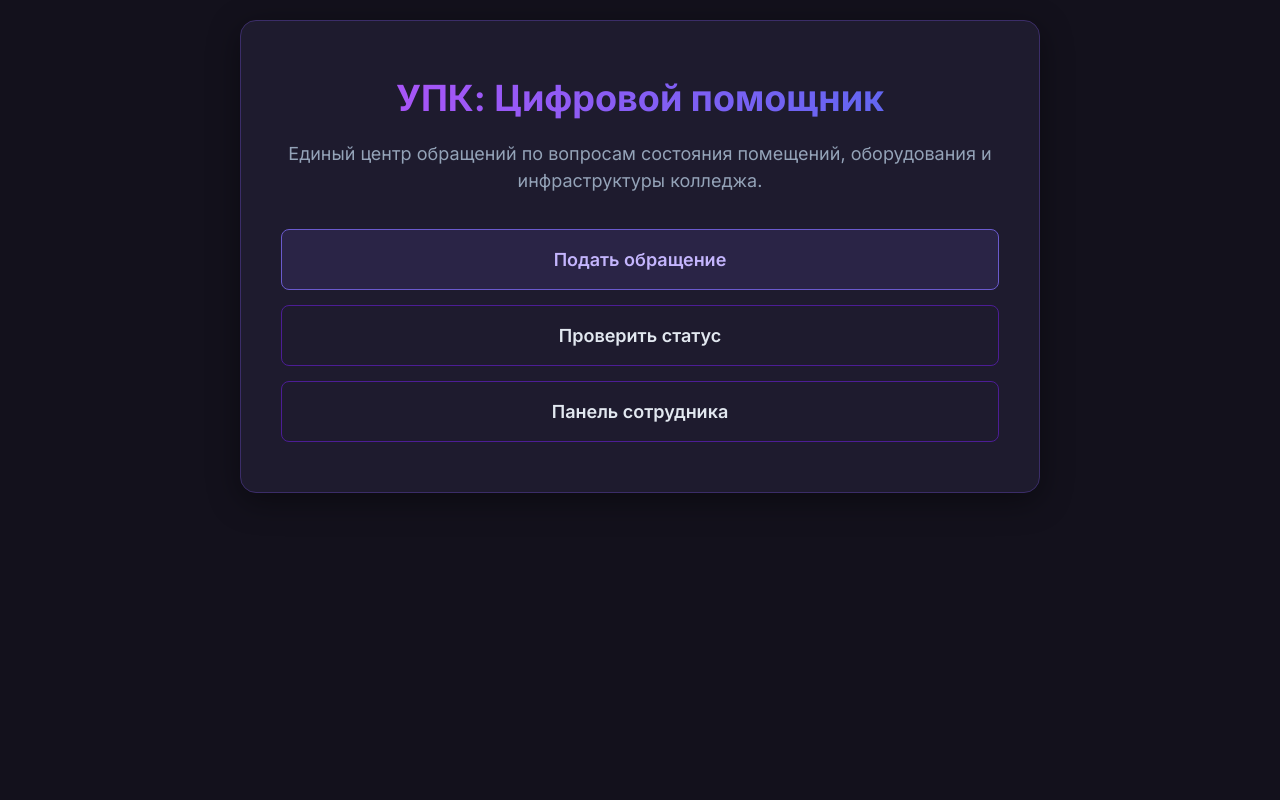
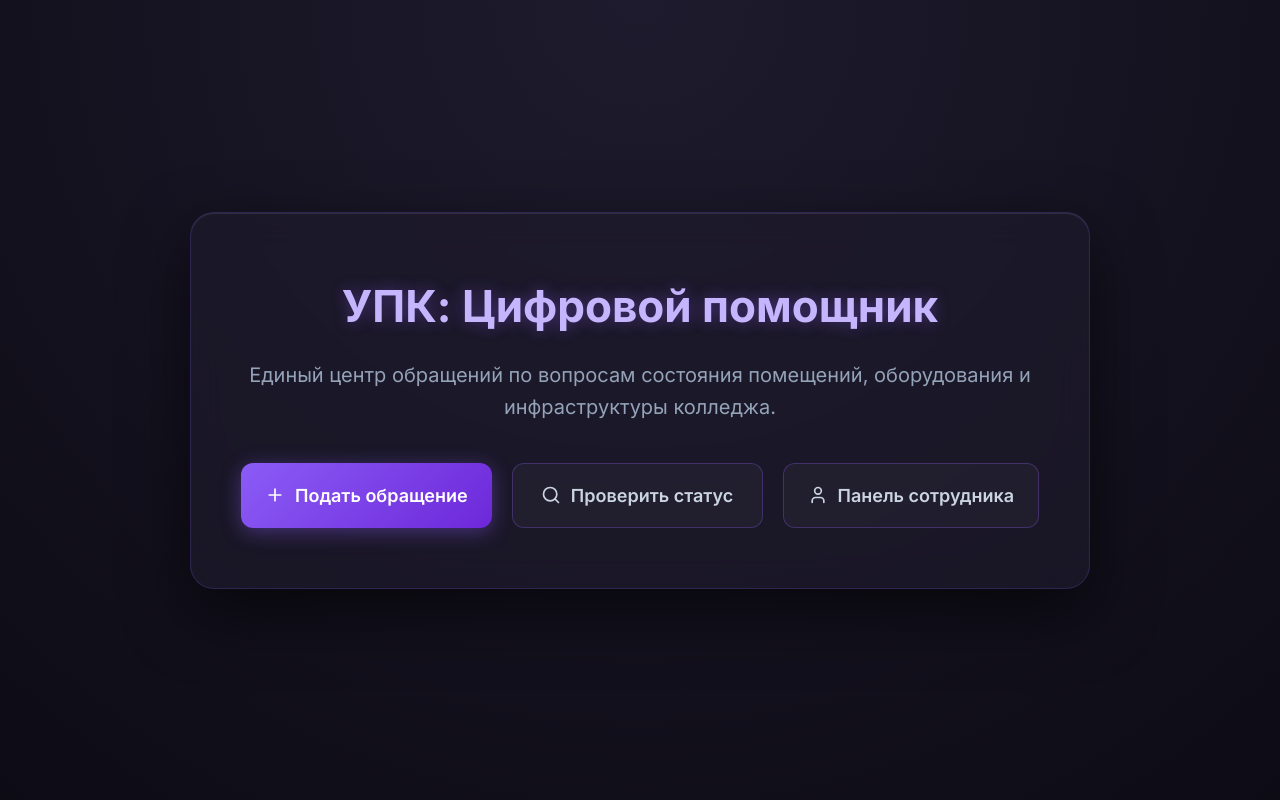
Before and after one commit to dasdiener/projectQQ, a Flask app: page / in a window 1280 px wide. Run offline with Flask 3, Linux system fonts and the light colour scheme.

Commit message:
style: премиальный дизайн, иконки и эффект стекла

```diff
--- a/static/css/style.css
+++ b/static/css/style.css
@@ -32,16 +32,20 @@
 }
 
 body {
-    background-color: var(--dark-bg); /* Темный фон */
-    color: var(--text-main);    line-height: 1.5;
+    background: radial-gradient(circle at top center, #1e1b2e 0%, #0d0b14 100%);
+    color: var(--text-main);
+    line-height: 1.5;
     padding: 20px;
     display: flex;
     justify-content: center;
+    align-items: center;
+    min-height: 100vh;
+    margin: 0;
 }
 
 .container {
     width: 100%;
-    max-width: 800px;
+    max-width: 900px; /* Увеличили с 800px до 900px */
     margin: 0 auto;
 }
 
@@ -54,37 +58,41 @@ p { color: var(--text-muted); margin-bottom: 15px; }
     display: inline-flex;
     align-items: center;
     justify-content: center;
-    padding: 12px 24px;
-    border-radius: 8px;
+    gap: 10px; /* Расстояние между иконкой и текстом */
+    padding: 14px 24px;
+    border-radius: 12px; /* Более мягкие углы */
     font-weight: 600;
     text-decoration: none;
     cursor: pointer;
-    border: 1px solid transparent; /* Добавили рамку */
-    transition: all 0.2s ease;
+    transition: all 0.3s cubic-bezier(0.4, 0, 0.2, 1); /* Плавная анимация */
     font-size: 16px;
 }
 
-/* Главная кнопка (полупрозрачная) */
+/* Главная кнопка с градиентом и свечением */
 .btn-primary {
-    background: rgba(106, 90, 205, 0.15);
-    color: #c4b5fd;
-    border-color: var(--primary);
+    background: linear-gradient(135deg, #8b5cf6 0%, #6d28d9 100%);
+    color: #ffffff;
+    border: none;
+    box-shadow: 0 4px 20px rgba(139, 92, 246, 0.4); /* Цветная тень */
 }
 .btn-primary:hover {
-    background: rgba(106, 90, 205, 0.3);
-    color: #ffffff;
+    transform: translateY(-2px); /* Кнопка приподнимается */
+    box-shadow: 0 8px 25px rgba(139, 92, 246, 0.6);
 }
 
 /* Второстепенные кнопки */
 .btn-outline {
-    background: transparent;
-    border: 1px solid #4c1d95;
-    color: #e2e8f0;
+    background: rgba(255, 255, 255, 0.03);
+    border: 1px solid rgba(139, 92, 246, 0.3);
+    color: #cbd5e1;
 }
 .btn-outline:hover {
-    background: rgba(106, 90, 205, 0.1);
-    border-color: var(--primary);
+    background: rgba(139, 92, 246, 0.1);
+    border-color: #8b5cf6;
+    color: #ffffff;
+    transform: translateY(-2px);
 }
+
 .btn-success { background: var(--success); color: white; }
 .btn-success:hover { filter: brightness(0.9); }
 .btn-block { width: 100%; }
@@ -92,35 +100,59 @@ p { color: var(--text-muted); margin-bottom: 15px; }
 /* Главная страница */
 .hero {
     text-align: center;
-    padding: 50px 40px;
-    background: var(--dark-surface);
-    border-radius: 16px;
-    box-shadow: 0 8px 32px rgba(0, 0, 0, 0.4);
-    border: 1px solid #3b2d68;
+    padding: 60px 50px;
+    background: rgba(30, 27, 46, 0.6); /* Полупрозрачный фон */
+    backdrop-filter: blur(16px); /* Размытие заднего фона (эффект стекла) */
+    -webkit-backdrop-filter: blur(16px);
+    border-radius: 24px;
+    box-shadow: 0 24px 64px rgba(0, 0, 0, 0.6), inset 0 1px 1px rgba(255, 255, 255, 0.1);
+    border: 1px solid rgba(139, 92, 246, 0.2);
 }
 
 .hero h1 {
-    font-size: 36px;
-    margin-bottom: 15px;
-    background: linear-gradient(90deg, #a855f7, #6366f1);
-    -webkit-background-clip: text;
-    -webkit-text-fill-color: transparent;
-    display: inline-block;
+    font-size: 44px; /* Увеличили заголовок с 36px */
+    margin-bottom: 20px;
+    color: #c4b5fd;
+    text-shadow: 0 0 15px rgba(139, 92, 246, 0.4);
 }
 
 .hero p {
-    font-size: 18px;
-    margin-bottom: 35px;
+    font-size: 20px; /* Увеличили текст с 18px */
+    margin-bottom: 40px;
     color: #94a3b8;
+    line-height: 1.6;
 }
 
 .hero-buttons {
     display: flex;
-    flex-direction: column;
-    gap: 15px;
+    flex-direction: row;
+    justify-content: center;
+    gap: 20px; /* Расстояние между кнопками больше */
+    flex-wrap: nowrap;
 }
-.hero-buttons .btn { padding: 16px; font-size: 18px; }
 
+.hero-buttons .btn {
+    padding: 18px 24px; /* Кнопки стали выше */
+    font-size: 18px; /* Шрифт в кнопках больше */
+    flex: 1;
+    white-space: nowrap;
+}
+
+@media (max-width: 768px) {
+    .hero-buttons {
+        flex-direction: column;
+    }
+    .hero-buttons .btn {
+        white-space: normal; /* На телефоне разрешаем перенос */
+    }
+}
+
+/* Для мобильных телефонов возвращаем колонку */
+@media (max-width: 600px) {
+    .hero-buttons {
+        flex-direction: column;
+    }
+}
 /* Формы */
 .form-group { margin-bottom: 20px; }
 label {
--- a/templates/index.html
+++ b/templates/index.html
@@ -12,10 +12,19 @@
             <h1>УПК: Цифровой помощник</h1>
             <p>Единый центр обращений по вопросам состояния помещений, оборудования и инфраструктуры колледжа.</p>
 
-            <div class="hero-buttons">
-               <a href="/create" class="btn btn-primary">Подать обращение</a>
-               <a href="/check" class="btn btn-outline">Проверить статус</a>
-               <a href="/admin" class="btn btn-outline">Панель сотрудника</a>
+                       <div class="hero-buttons">
+                <a href="/create" class="btn btn-primary">
+                    <svg width="20" height="20" viewBox="0 0 24 24" fill="none" stroke="currentColor" stroke-width="2" stroke-linecap="round" stroke-linejoin="round"><path d="M12 5v14M5 12h14"/></svg>
+                    Подать обращение
+                </a>
+                <a href="/check" class="btn btn-outline">
+                    <svg width="20" height="20" viewBox="0 0 24 24" fill="none" stroke="currentColor" stroke-width="2" stroke-linecap="round" stroke-linejoin="round"><circle cx="11" cy="11" r="8"/><path d="m21 21-4.3-4.3"/></svg>
+                    Проверить статус
+                </a>
+                <a href="/admin" class="btn btn-outline">
+                    <svg width="20" height="20" viewBox="0 0 24 24" fill="none" stroke="currentColor" stroke-width="2" stroke-linecap="round" stroke-linejoin="round"><path d="M19 21v-2a4 4 0 0 0-4-4H9a4 4 0 0 0-4 4v2"/><circle cx="12" cy="7" r="4"/></svg>
+                    Панель сотрудника
+                </a>
             </div>
         </div>
     </div>
```
Also changed, not shown: other parts of static/css/style.css (+73 -7 lines).
